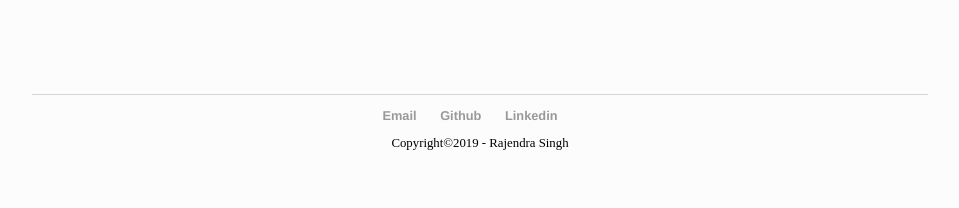
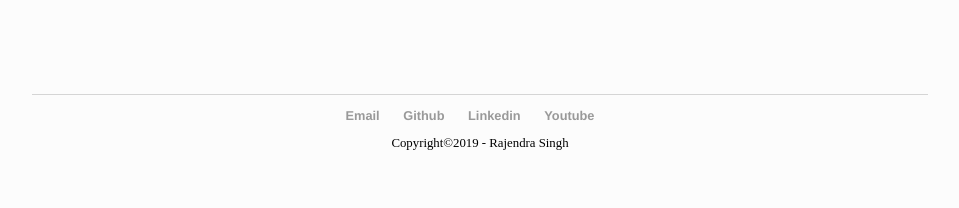
Before and after one commit to iamrajee/iamrajee.github.io, a Jekyll site: the page built from index.html, in a window 1280 px wide. Shown: the part 827-1035 px from the top of the page, without its empty margins (160-1119 px from the left). Built offline with Jekyll 4.4.1, drawn with Linux system fonts in a browser that asks for light colours.

Commit message:
Update default.html

```diff
--- a/_layouts/default.html
+++ b/_layouts/default.html
@@ -31,6 +31,8 @@
 						<li><a href="mailto:singh.raj1997@gmail.com">Email</a></li>
 						<li><a href="https://github.com/iamrajee">Github</a></li>
 						<li><a href="https://www.linkedin.com/in/rajendra-singh-6b0b3a13a/">Linkedin</a></li>
+						<li><a href="https://www.youtube.com/channel/UCzNSEsxHfpq_84-EkU9CRnQ?view_as=subscriber">Youtube</a></li>
+
 					</ul>
 					Copyright&copy;2019 - Rajendra Singh
 				</center>
```
